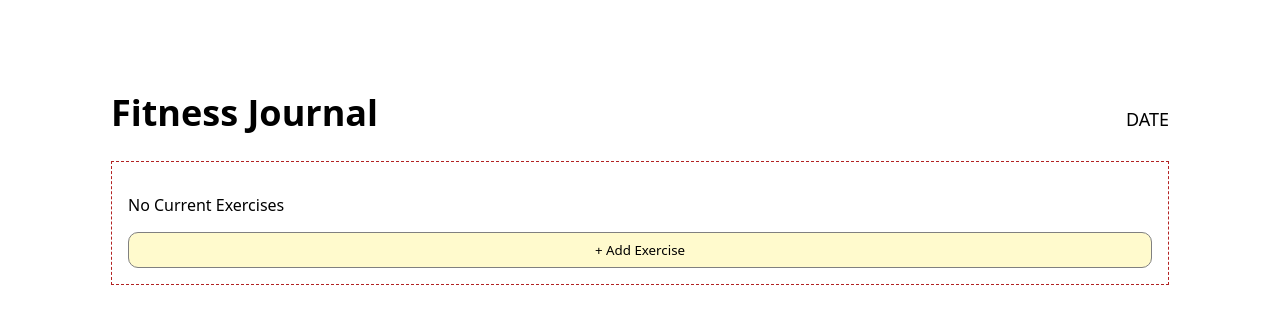
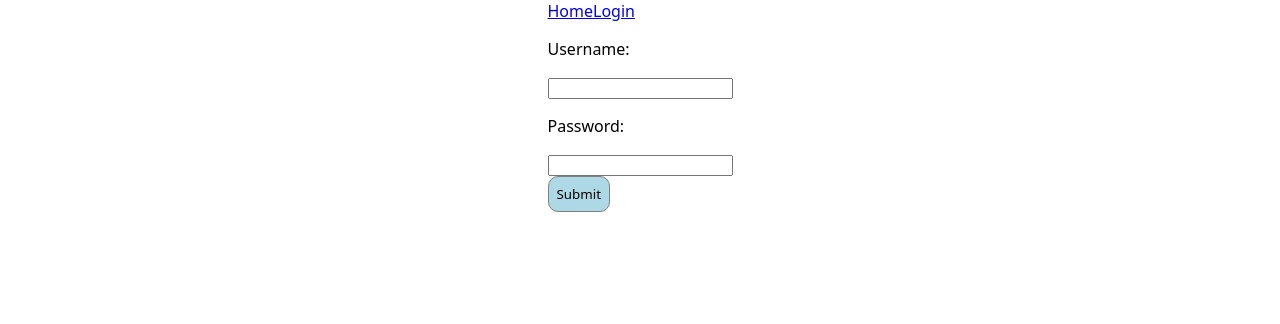
Before and after one commit to HamadNabizada/fitnessTracker, a React (Vite) app: page /login in a window 1280 px wide. Shown: the top 324 px of the page. Built offline with nearby package versions, Linux system fonts and the light colour scheme.

Commit message:
added routing with react router and created a login page

```diff
--- a/package.json
+++ b/package.json
@@ -10,8 +10,10 @@
     "preview": "vite preview"
   },
   "dependencies": {
+    "cors": "^2.8.5",
     "react": "^18.3.1",
-    "react-dom": "^18.3.1"
+    "react-dom": "^18.3.1",
+    "react-router-dom": "^6.26.1"
   },
   "devDependencies": {
     "@eslint/js": "^9.9.0",
--- a/src/App.jsx
+++ b/src/App.jsx
@@ -1,67 +1,23 @@
-import './App.css'
-import AddWorkout from './components/AddWorkout'
-import WorkoutInputForm from './components/WorkoutInputForm'
-import { useEffect, useState } from 'react'
+import { BrowserRouter, Routes, Route, NavLink } from "react-router-dom"
+import Home from './Home'
+import Login from './components/Login'
 
-function App() {
-  const [addingExercise, setAddingExercise] = useState(false);
-  const [listOfExercises, setListOfExercises] = useState([])
-  const [exerciseForm, setExerciseForm] = useState({
-    exerciseName:'Exercise Name',
-    reps:0,
-    weight:0
-  })
-
-
-  function createWorkoutLogElems(){
-
-    if(listOfExercises.length === 0){
-      return <p>No Current Exercises</p>
-    }
-    return listOfExercises.map((item,index)=>{
-      return <p key={index}>{`${item.exerciseName}, ${item.reps}, ${item.weight}`}</p>
-    })
-  }
-
-
-  function addNewExercise(){
-    setAddingExercise(true)
-  }
-  function submitInputForm(){
-    setListOfExercises(prev =>(
-      [
-        ...prev,
-        {
-          ...exerciseForm
-        }
-      ]
-    ))
-    setAddingExercise(false)
-  }
-
-  function handleChange(e){
-    setExerciseForm(prev=>(
-      {
-        ...prev,
-        [e.target.name]:e.target.value
-      }
-    ))
-  }
+export default function App(){
 
   return (
-    <>
-      <div className='header'>
-        <h1 className='header-title' >Fitness Journal</h1>
-        <div className='header-date'>DATE</div>
-      </div>
-      <div className='workout-chart-wrapper'>
-      {createWorkoutLogElems()}
-      {!addingExercise ? <AddWorkout handleClick={addNewExercise} /> :
-        <WorkoutInputForm handleChange={handleChange} exerciseForm={exerciseForm} handleSubmit={submitInputForm}/>}
-      </div>
-    </>
+    <BrowserRouter>
+      <header>
+        <nav>
+          <NavLink to="/">Home</NavLink>
+          <NavLink to="/login">Login</NavLink>
+        </nav>
+      </header>
+      <main>
+        <Routes>
+          <Route path="/" element={<Home/>} />
+          <Route path="/login" element={<Login/>} />
+        </Routes>
+      </main>
+    </BrowserRouter>
   )
 }
-
-
-export default App
--- /dev/null
+++ b/src/Home.jsx
@@ -0,0 +1,78 @@
+import './App.css'
+import AddWorkout from './components/AddWorkout'
+import WorkoutInputForm from './components/WorkoutInputForm'
+import { useEffect, useState } from 'react'
+
+export default function Home() {
+  const [addingExercise, setAddingExercise] = useState(false);
+  const [listOfExercises, setListOfExercises] = useState([])
+  const [exerciseForm, setExerciseForm] = useState({
+    exerciseName:'Exercise Name',
+    reps:0,
+    weight:0
+  })
+
+  const url = 'http://localhost:3000/api/data'
+
+  async function fetchData(url){
+    const response = await fetch(url)
+    const data = await response.json()
+    console.log(data)
+    return data
+  }
+
+  useEffect(()=>{
+    fetchData(url)
+  },[])
+
+
+
+  function createWorkoutLogElems(){
+
+    if(listOfExercises.length === 0){
+      return <p>No Current Exercises</p>
+    }
+    return listOfExercises.map((item,index)=>{
+      return <p key={index}>{`${item.exerciseName}, ${item.reps}, ${item.weight}`}</p>
+    })
+  }
+
+
+  function addNewExercise(){
+    setAddingExercise(true)
+  }
+  function submitInputForm(){
+    setListOfExercises(prev =>(
+      [
+        ...prev,
+        {
+          ...exerciseForm
+        }
+      ]
+    ))
+    setAddingExercise(false)
+  }
+
+  function handleChange(e){
+    setExerciseForm(prev=>(
+      {
+        ...prev,
+        [e.target.name]:e.target.value
+      }
+    ))
+  }
+
+  return (
+    <>
+      <div className='header'>
+        <h1 className='header-title' >Fitness Journal</h1>
+        <div className='header-date'>DATE</div>
+      </div>
+      <div className='workout-chart-wrapper'>
+      {createWorkoutLogElems()}
+      {!addingExercise ? <AddWorkout handleClick={addNewExercise} /> :
+        <WorkoutInputForm handleChange={handleChange} exerciseForm={exerciseForm} handleSubmit={submitInputForm}/>}
+      </div>
+    </>
+  )
+}
--- /dev/null
+++ b/src/components/Login.jsx
@@ -0,0 +1,43 @@
+import { useState } from "react"
+import SubmitButton from "./SubmitButton"
+
+export default function Login(){
+
+const [loginCredentials, setLoginCredentials] = useState({
+    username: null,
+    password: null
+})
+
+function handleChange(e){
+    setLoginCredentials(prev=>(
+        {...prev,
+            [e.target.name]: e.target.value
+        }
+    ))
+}
+async function submitCredentials(){
+    console.log('submitted')
+    const response = await fetch("http://localhost:3000/api/data",{
+        method: 'POST',
+        headers: {
+            'Content-type': 'application/json'
+        },
+        body: JSON.stringify({...loginCredentials})
+    })
+    const data = await response.json()
+}
+
+    return (
+        <>
+            <div>
+                <p>Username: </p>
+                <input onChange={handleChange} name="username" type="text" />
+            </div>
+            <div>
+                <p>Password: </p>
+                <input onChange={handleChange} name="password" type="text" />
+            </div>
+            <SubmitButton handleSubmit={submitCredentials} />
+        </>
+    )
+}
```
Also changed, not shown: 2 other files (tests, documents, lock files or other folders).
